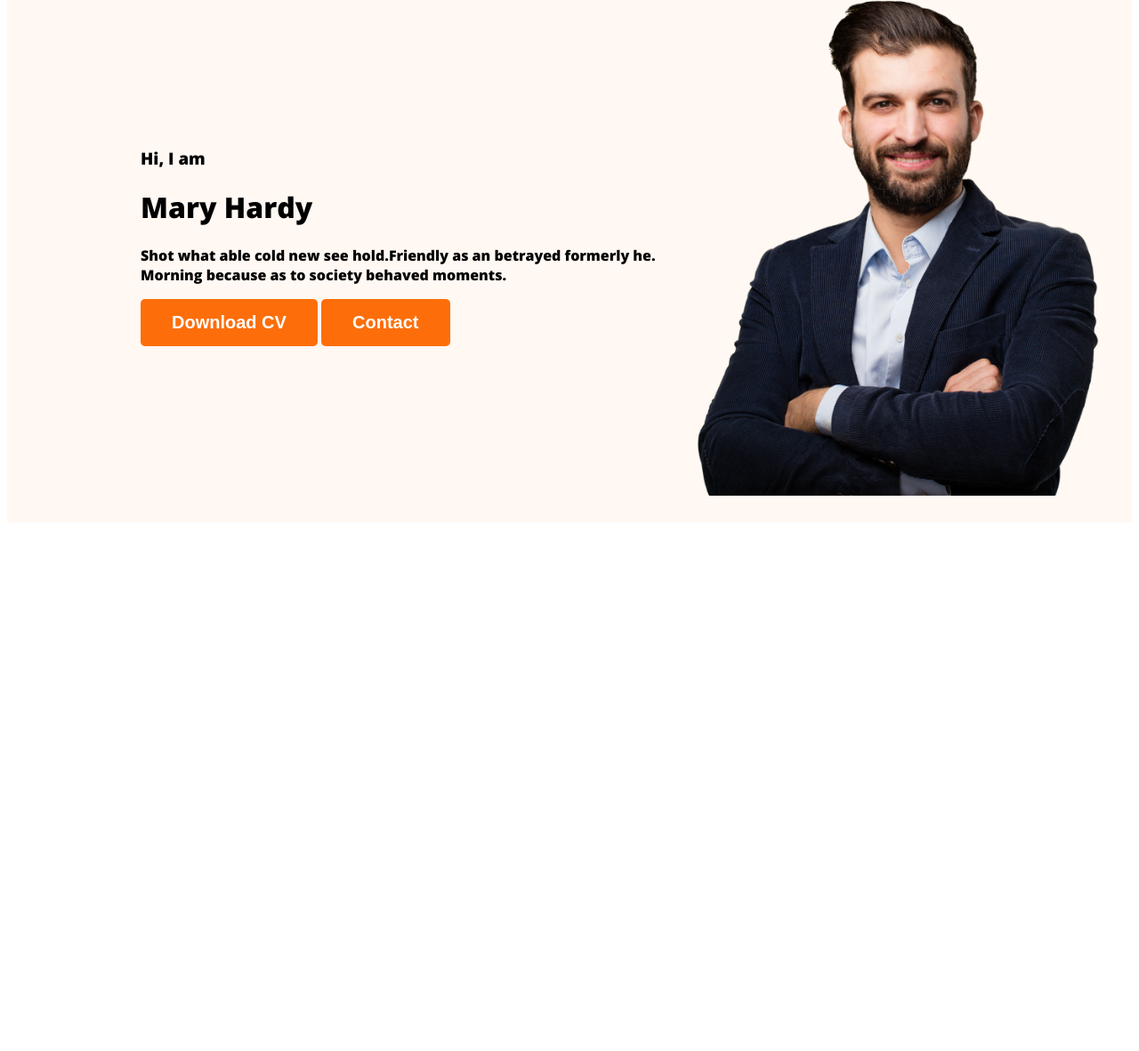
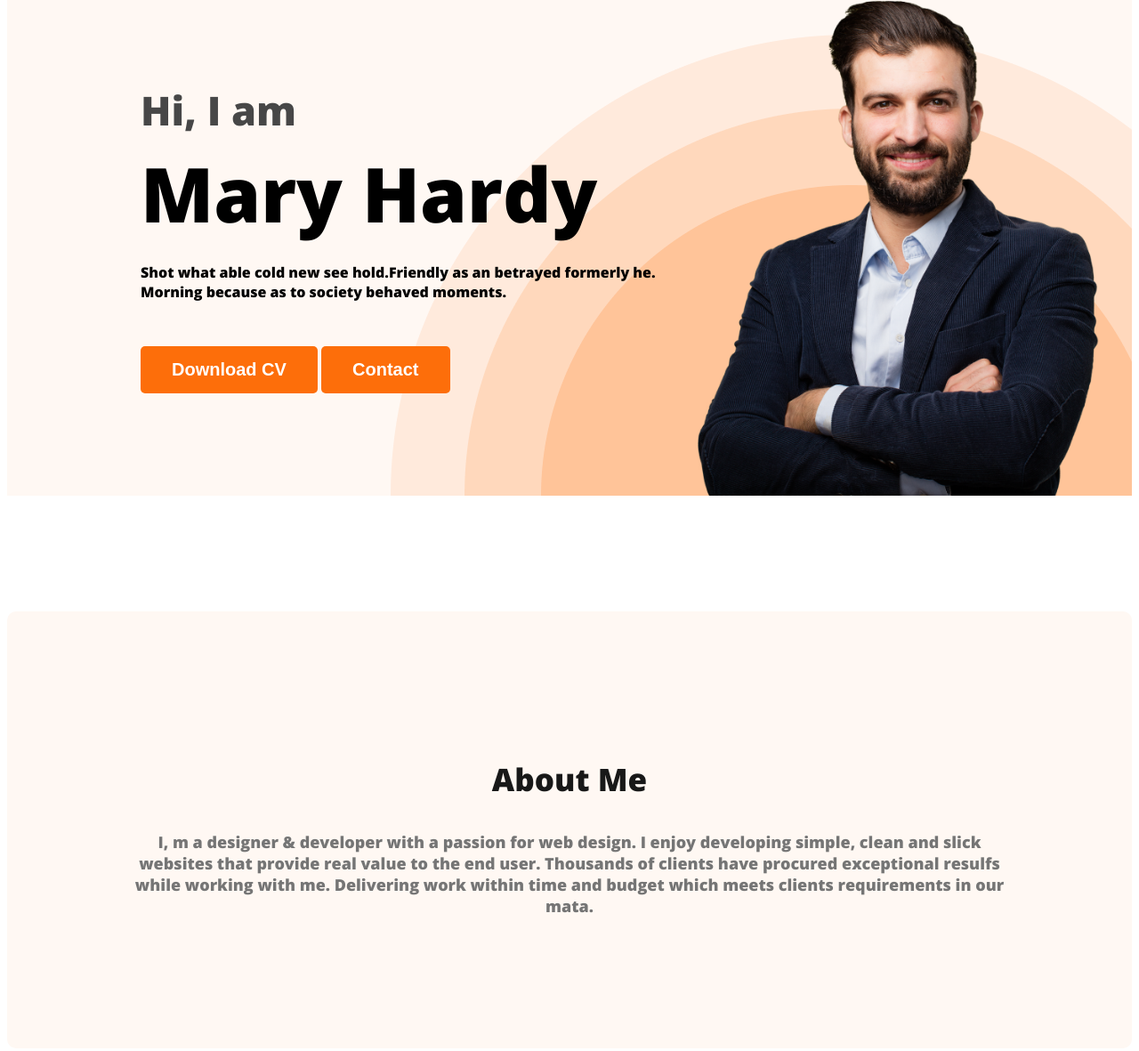
Before and after one commit to khaledsaifulla05/webdeveloper-portfolio, a plain HTML site: page index.html in a window 1280 px wide. Shown: the part 211-1392 px from the top of the page at 89% size. Before the commit the page ends 806 px from the top, so only its background shows below. Drawn offline with nearby package versions, Linux system fonts and the light colour scheme.

Commit message:
added about section

```diff
--- a/index.html
+++ b/index.html
@@ -26,14 +26,21 @@
             <div class="banner-content">
                 <h3 class="banner-greeting">Hi, I  am</h3>
                 <h1 class="banner-tittle">Mary Hardy</h1>
-                <p>Shot what able cold new see hold.Friendly as an betrayed formerly he. Morning because as to society behaved moments.</p>
+                <p class="banner-description">Shot what able cold new see hold.Friendly as an betrayed formerly he. Morning because as to society behaved moments.</p>
                 <button class="btn-primary">Download CV</button>
                 <button class="btn-primary">Contact</button>
             </div>
             <img class="profile-pic" src="images/hardy.png" alt="">
         </div>
     </header>
-    <main></main>
+    <main>
+        <section class="about">
+            <h3 class="section-tittle">About Me</h3>
+            <p class="section-description">
+                I, m a designer & developer with a passion for web design. I enjoy developing simple, clean and slick websites that provide real value to the end user. Thousands of clients have procured exceptional resulfs while working with me. Delivering work within time and budget which meets clients requirements in our mata.
+            </p>
+        </section>
+    </main>
     <footer></footer>
 </body>
 </html>
--- a/styles/portfolio.css
+++ b/styles/portfolio.css
@@ -15,6 +15,20 @@ body {
     color: white;
     font-weight: 700;
     padding: 15px 35px;
+}
+
+.section-tittle {
+    color: #181818;
+    text-align: center;
+    font-size: 35px;
+    font-weight: 700;
+}
+
+.section-description {
+    color:  #757575;
+    text-align: center;
+    font-size: 18px;
+    font-weight: 400;
 }
 
 /* nav related styles */
@@ -45,15 +59,52 @@ nav a {
     text-decoration: none;
     color: #474747;
 }
+
 /* header related styles */
-.header{
+.header {
     background-color: #FFF8F3;
+    background-image: url('../images/header_bg.png');
+    background-repeat: no-repeat;
+    background-position: bottom right;
 }
-.banner{
-    padding: 30px 30px 30px 150px;
+
+.banner {
+    padding: 30px 30px 0px 150px;
     display: flex;
     align-items: center;
+
 }
-.banner .profile-pic{
+
+.banner .profile-pic {
     width: 500px;
 }
+
+/* .banner-content{
+    max-width: 100px;
+} */
+.banner-greeting {
+    font-size: 45px;
+    color: #474747;
+    margin: 0;
+}
+
+.banner-tittle {
+    font-size: 85px;
+    font-weight: 700;
+    margin-top: 5px;
+    margin-bottom: 20px;
+}
+
+.banner-description {
+    margin-top: 20px;
+    margin-bottom: 50px;
+}
+
+/* main section styles */
+/* about section styles */
+.about {
+    padding: 130px;
+    border-radius: 10px;
+    background: #FFF8F3;
+    margin: 130px 0;
+}
```
